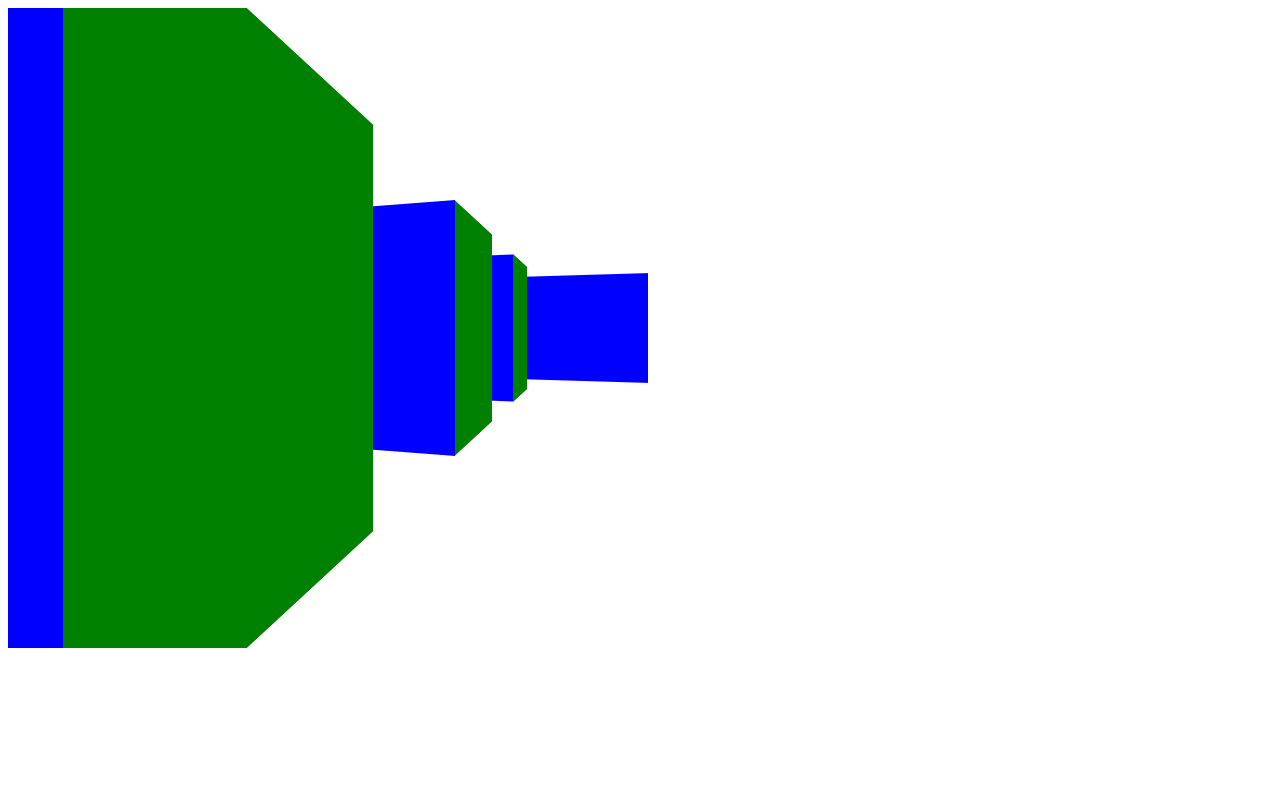
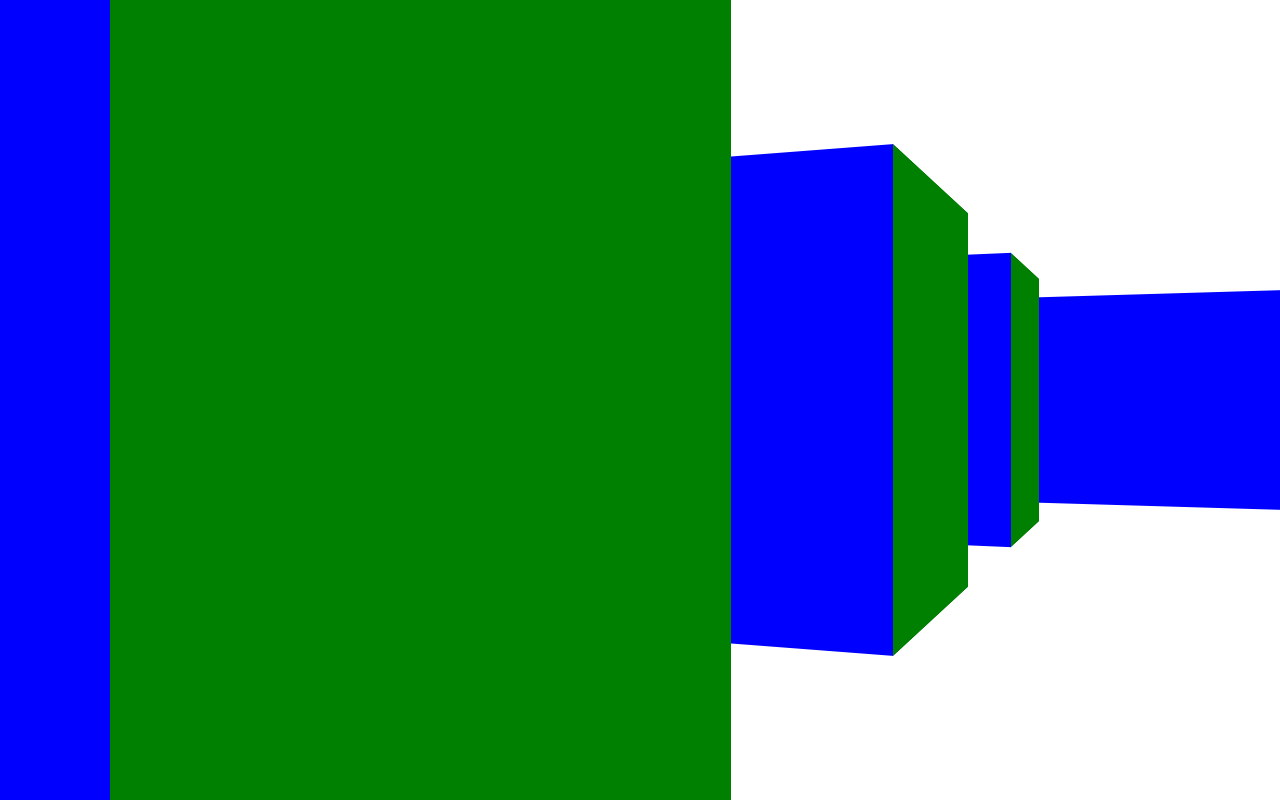
Before and after one commit to kehebiao/raycaster, a plain HTML site: page index.html in a window 1280 px wide. Drawn offline with Linux system fonts and the light colour scheme.

Commit message:
Fullscreen.

```diff
--- a/index.html
+++ b/index.html
@@ -1,10 +1,20 @@
 <html>
   <head>
+    <style type="text/css">
+      * {
+        margin: 0;
+        padding: 0;
+        border: 0;
+      }
+
+      body {
+        overflow: hidden;
+      }
+    </style>
   </head>
 
   <body>
-    <canvas id="canvas" width="640" height="640">
-    </canvas>
+    <canvas id="canvas" width="0" height="0"></canvas>
 
     <script type="text/javascript">
       var wall,
@@ -13,9 +23,9 @@
 
       var colors = ["red", "green", "blue", "purple"]
 
-      function raycast (x, y, a, b, dx) {
-        var sx = 1 / (dx * a - b),
-            sy = 1 / (a + dx * b),
+      function raycast (x, y, a, b, c) {
+        var sx = 1 / (c * a - b),
+            sy = 1 / (a + c * b),
             zx, zy, ox, oy
 
         a = x
@@ -33,9 +43,10 @@
         for (;;)
           if (zx < zy) {
             x += a
+            c = x + y
 
-            if (map[x + y]) {
-              wall = x + y
+            if (map[c]) {
+              wall = c
               side = ox
               dist = zx
               return
@@ -46,9 +57,10 @@
 
           else {
             y += b
+            c = x + y
 
-            if (map[x + y]) {
-              wall = x + y
+            if (map[c]) {
+              wall = c
               side = oy
               dist = zy
               return
@@ -65,8 +77,8 @@
             h = ctx.canvas.height,
             i = w
 
-        ctx.clearRect (0, 0, i, h)
         ctx.save ()
+        ctx.clearRect (0, 0, w, h)
         ctx.translate (0, h * 0.5)
 
         while (i--) {
@@ -101,9 +113,16 @@
           ],
           start = Date.now ()
 
+      function resize () {
+        canvas.width = document.body.clientWidth
+        canvas.height = document.body.clientHeight
+      }
+
+      resize ()
+      window.onresize = resize
+
       setInterval (function () {
         var millis = Date.now () - start
-
         draw (ctx, 7.5, 7.5, millis * Math.PI / 8000)
       }, 0)
     </script>
```
